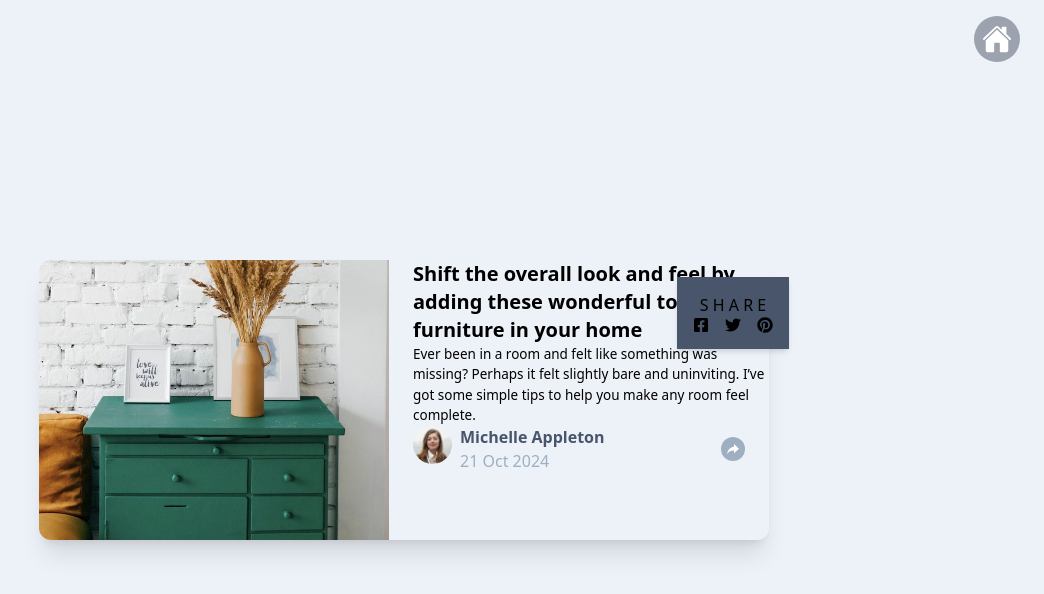
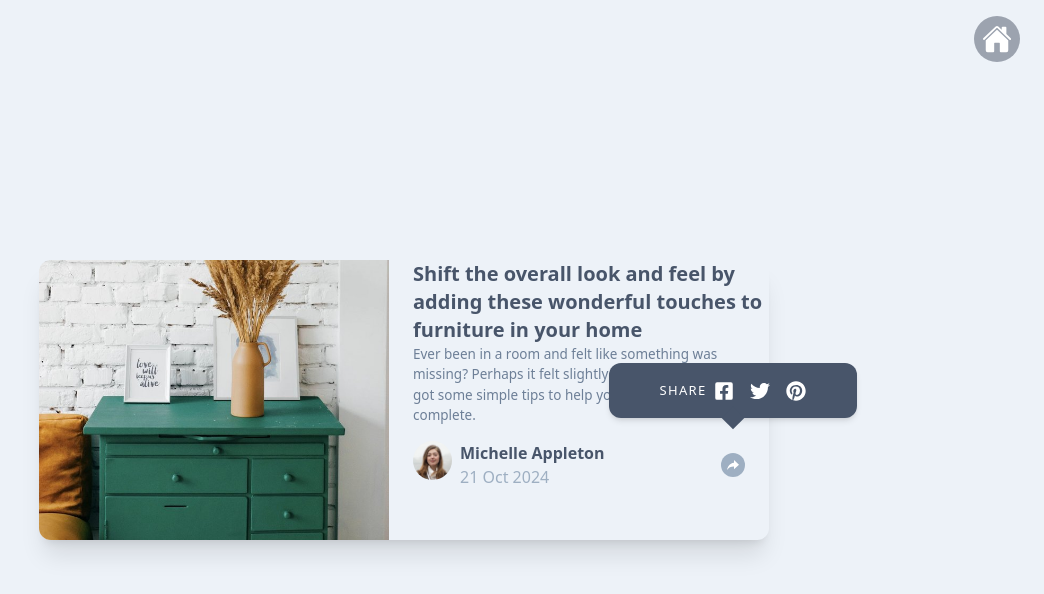
Before and after one commit to felipesdiseno/frontendmentor, a Next.js app: page /articlepreview in a window 1280 px wide. Both pictures are taken after a click on the element 969 px from the left and 449 px from the top of the page. Shown: the top 594 px of the page, without its empty margins (236-1280 px from the left). Built offline with nearby package versions, Linux system fonts and the light colour scheme.

Commit message:
cambios agregados a articlePreview

```diff
--- a/src/components/ArticlePreview/index.tsx
+++ b/src/components/ArticlePreview/index.tsx
@@ -12,16 +12,16 @@ function ArticlePreviewComponent() {
         className="rounded-l-xl"
       />
       <div className="flex flex-col ml-6">
-        <p className="font-bold text-xl cursor-default">
+        <p className="font-bold text-xl cursor-default text-[#48556A]">
           Shift the overall look and feel by adding these wonderful touches to
           furniture in your home
         </p>
-        <p className="text-[13.5px] cursor-default">
+        <p className="text-[13.5px] cursor-default text-[#6D7F97]">
           Ever been in a room and felt like something was missing? Perhaps it
           felt slightly bare and uninviting. I’ve got some simple tips to help
           you make any room feel complete.
         </p>
-        <div className="flex flex-row items-center justify-between mr-6">
+        <div className="flex flex-row items-center justify-between mr-6 mt-4">
           <div className="flex flex-row">
             <img
               src="articlePreview/avatar-michelle.jpg"
--- a/src/components/ArticlePreview/sharePop.tsx
+++ b/src/components/ArticlePreview/sharePop.tsx
@@ -1,17 +1,25 @@
 import React from "react";
-import { FaFacebookSquare } from "react-icons/fa";
-import { FaTwitter } from "react-icons/fa";
-import { FaPinterest } from "react-icons/fa";
+import { FaFacebookSquare, FaTwitter, FaPinterest } from "react-icons/fa";
+import Link from "next/link";
 function SharePop() {
   return (
-    <div className="absolute bottom-10 left-1/2 transform -translate-x-1/2 -translate-y-full bg-[#48556A] p-4 rounded-lg shadow-md flex flex-col items-center">
-      <h1>S H A R E</h1>
-      <div className="flex flex-row gap-4 ">
-        <FaFacebookSquare />
-        <FaTwitter />
-        <FaPinterest />
+    <div className="absolute bottom-1 left-1/2 transform -translate-x-1/2 -translate-y-full bg-[#48556A] p-4 rounded-xl shadow-md flex flex-row items-center justify-center   w-[248px] h-[55px]">
+      <div className="flex flex-row gap-2 justify-between">
+        <h1 className="text-white text-[13px] tracking-widest">SHARE</h1>
+        <div className="flex flex-row gap-4 items-center">
+          <Link href="https://www.facebook.com/">
+            <FaFacebookSquare className="text-white w-5 h-5 cursor-pointer" />
+          </Link>
+          <Link href="https://twitter.com/">
+            <FaTwitter className="text-white w-5 h-5 cursor-pointer" />
+          </Link>
+          <Link href="https://www.pinterest.com/">
+            <FaPinterest className="text-white w-5 h-5" />
+          </Link>
+        </div>
       </div>
-      <div className="bg-[#48556A] traslate-y-4"></div>
+      {/* La punta de diálogo */}
+      <div className="absolute w-4 h-4 bg-[#48556A] transform rotate-45 -bottom-2  flex items-center"></div>
     </div>
   );
 }
```
